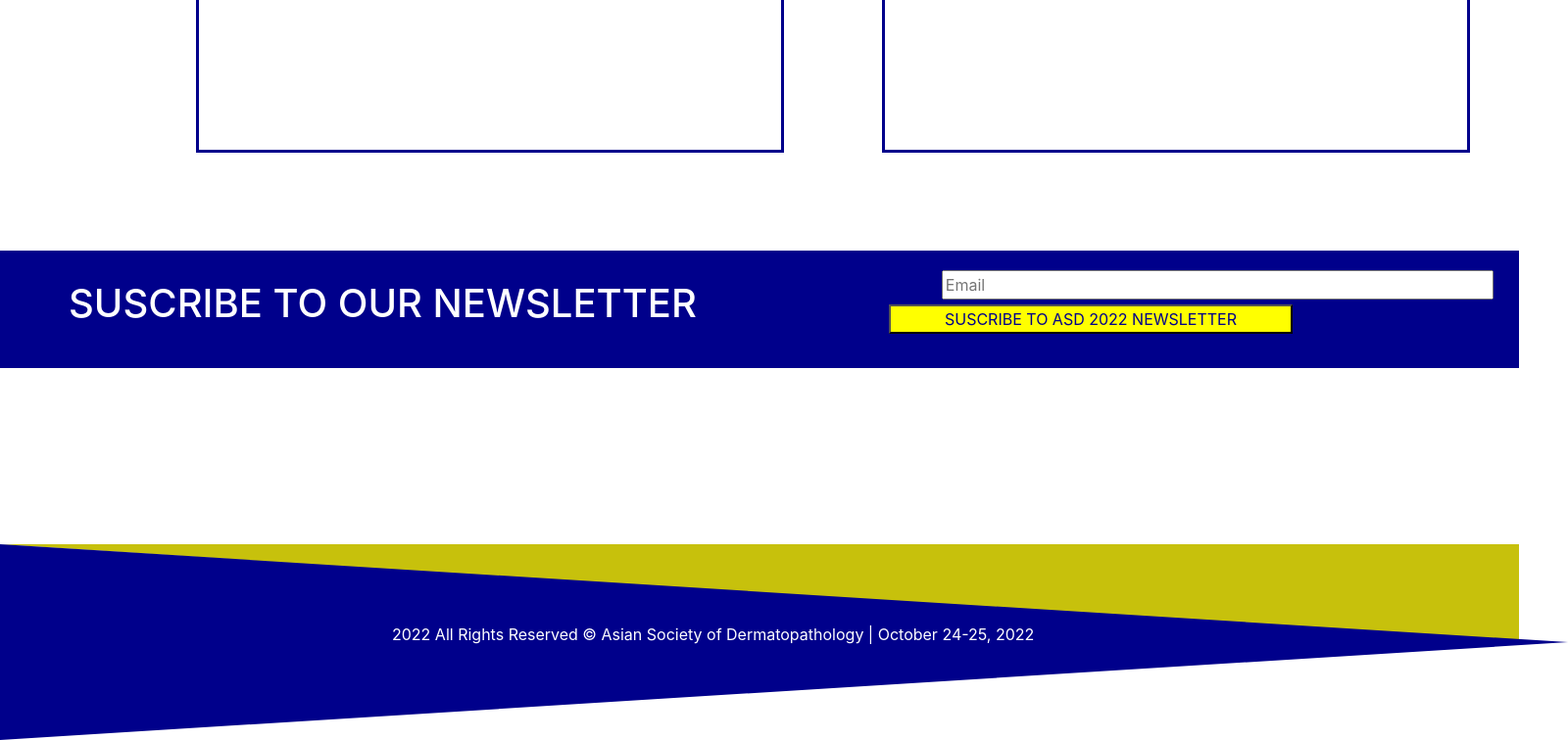
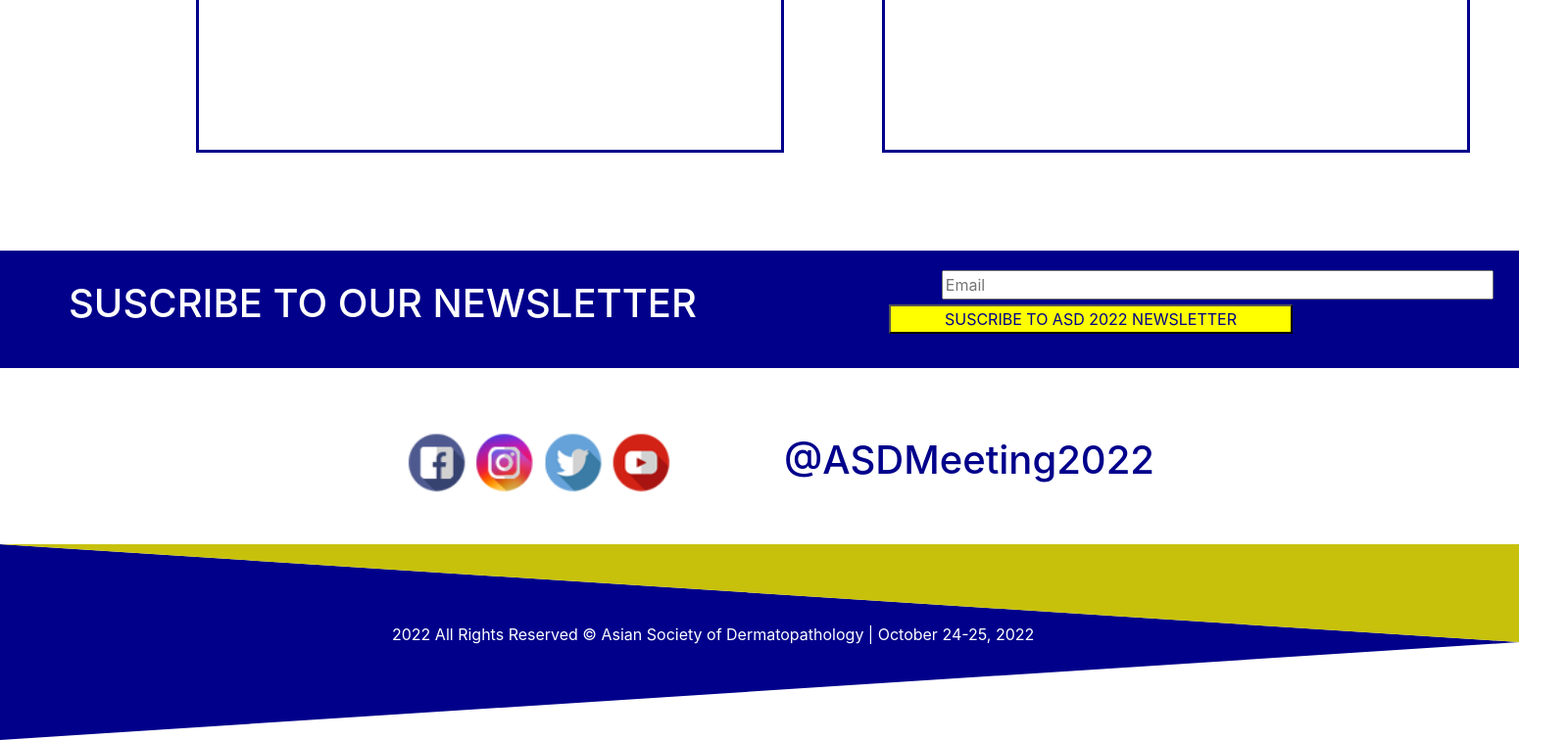
Before and after one commit to rjays16/mywork, a Vue app: page / in a window 1280 px wide. Shown: the part 6044-6800 px from the top of the page at 98% size, 1600 px wide, since content can reach past the window. Built offline with nearby package versions, Linux system fonts and the light colour scheme.

Commit message:
for social asd meeting

```diff
--- a/css/style.css
+++ b/css/style.css
@@ -291,7 +291,7 @@ div{
     width: 0px;
     height: 0px;
     border-bottom: 100px solid transparent;
-    border-left: 1600px solid darkblue;
+    border-left: 1550px solid darkblue;
     border-top: 100px solid transparent;
     margin-top: 6600px;
 }
@@ -301,7 +301,7 @@ div{
     border-bottom: 100px solid transparent;
     border-left: 1550px solid transparent ;
     border-top: 100px solid #c7c10c;
-    z-index: -11;
+    z-index: 11;
 }
 
 #for_bue2_mess{
@@ -310,3 +310,19 @@ div{
     margin-left: 400px;
     width: 700px;
 }
+
+#social{
+    margin-top: 6430px;
+    margin-left: 400px;
+}
+
+#social img{
+    width: 300px;
+}
+
+#social_mess{
+    margin-top: 6490px;
+    margin-left: 800px;
+    color: darkblue;
+    font-size: 80px;
+}
--- a/src/components/HelloWorld.vue
+++ b/src/components/HelloWorld.vue
@@ -345,6 +345,13 @@
       <button>SUSCRIBE TO ASD 2022 NEWSLETTER</button>
       </div>
 
+    <div id="social">
+      <img src="../../image/social.png">
+    </div>
+
+    <div id="social_mess">
+      <h1>@ASDMeeting2022</h1>
+    </div>
     <div id="for_blue2"></div>
     <div id="for_bue2_mess"><p>2022 All Rights Reserved © Asian Society of Dermatopathology | October 24-25, 2022</p></div>
     <div id="for_yellow2"></div>
```
Also changed, not shown: image/social.png (added).
